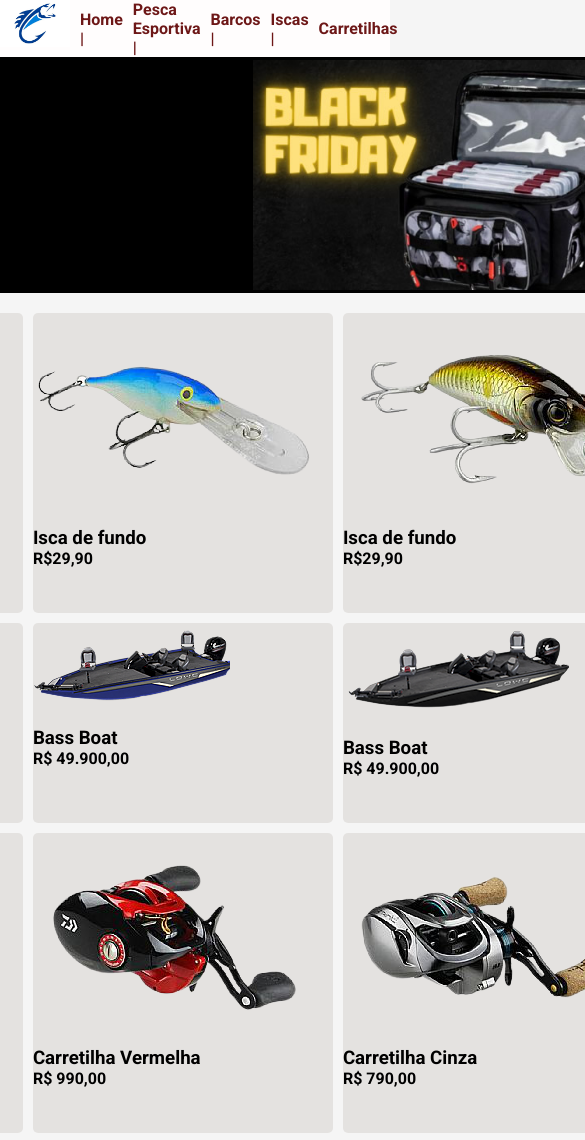
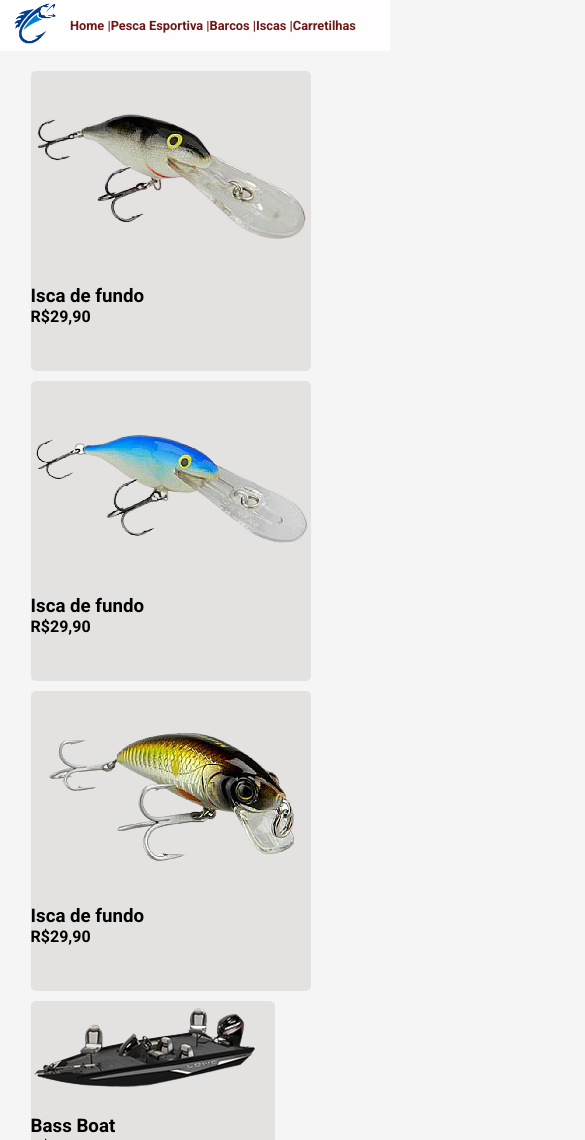
Before and after one commit to luizsaulo/Gama2, a plain HTML site: page index.html in a window 390 px wide. Shown: the top 1140 px of the page, 585 px wide, since content can reach past the window. Drawn offline with Linux system fonts and the light colour scheme.

Commit message:
correção da responsividade na página inicial

```diff
--- a/style6.css
+++ b/style6.css
@@ -50,6 +50,7 @@ h2, h3 {
 
 .galery .fotos {
     width: 500%;
+
     animation-name: animacao;
     animation-duration: 20s;
     animation-iteration-count: infinite;
@@ -57,6 +58,7 @@ h2, h3 {
 
 .galery .fotos img {
     width: 19.9%;
+
 }
 
 @keyframes animacao {
@@ -104,6 +106,7 @@ h2, h3 {
     justify-content: center;
     margin-top: 20px;
     margin-bottom: 50px;
+    /* align-items: center; */
 }
 
 
@@ -253,30 +256,33 @@ footer > a:hover {
     font-size: 1.2em;
 }
 
-@media only screen and (max-width: 375px) {
+@media only screen and (max-width: 550px) {
+
+    body {
+        width: 370px;
+    }
 
     header {
-        width: 200px;
+        width: 370px;
+        font-size: 0.8rem;
+        display: flex;
+        gap: 0px;
     }
 
     header a {
-        font-size: 1.em;
+        margin-left: 0px;
     }
 
-    .container {
-        margin-left: 10px;
-    }
-    .empresa {
-        width: 150px;
-        font-size: 0.7em;
-    }
-    main h2 {
-        font-size: 1em;
+    .container .linha {
+        display: flex;
+        width: 80%;
+        flex-wrap: wrap
     }
 
-    footer {
-        width: 100vw;
+    .carrossel {
+        display: none;
     }
+
 }
 
 
@@ -288,8 +294,10 @@ footer > a:hover {
         width: 80%;
         text-align: justify;
     }
-    .container {
-        margin-left: 30px;
+    .container .linha {
+        display: flex;
+        width: 80%;
+        flex-wrap: wrap
     }
     .empresa {
         width: 400px;
```
